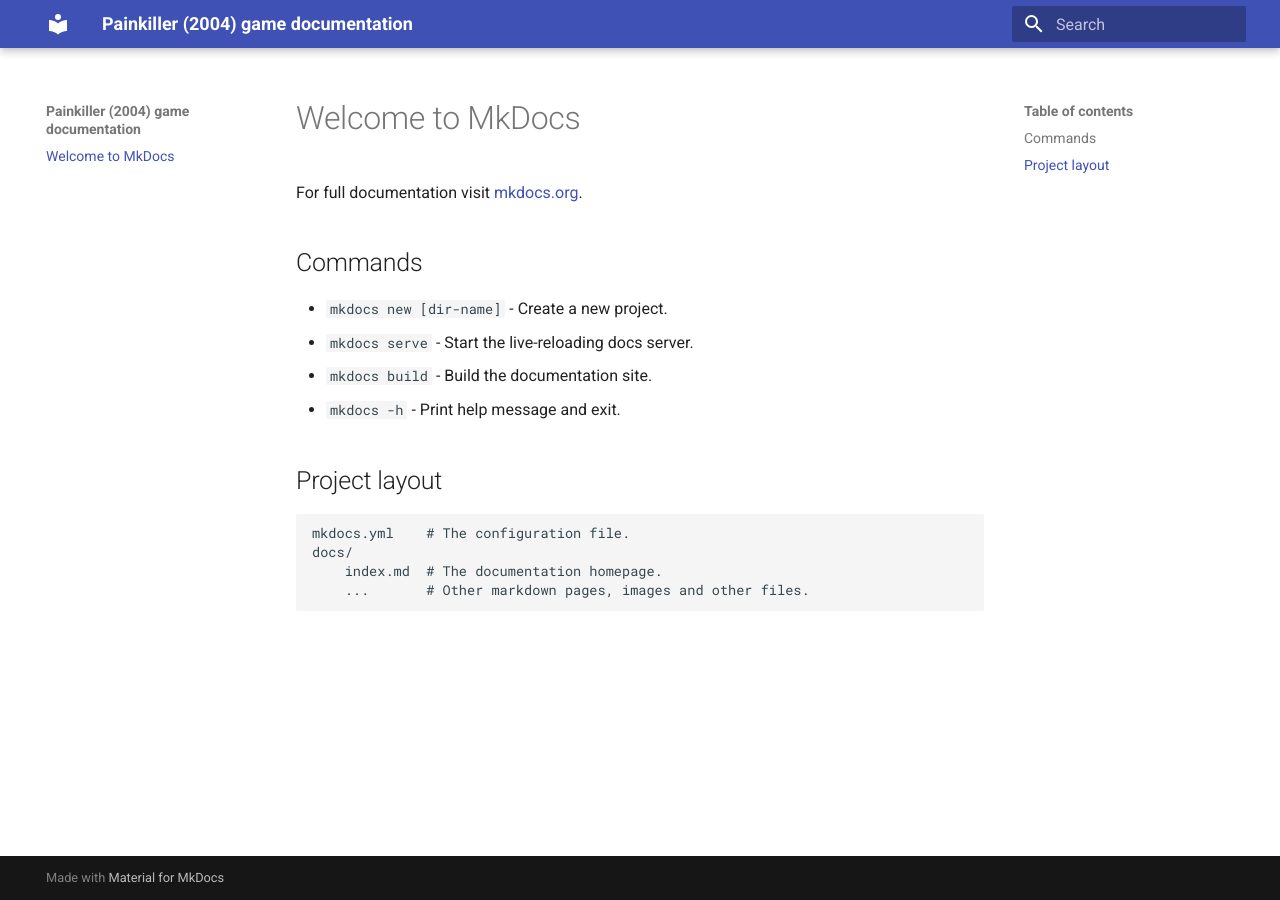
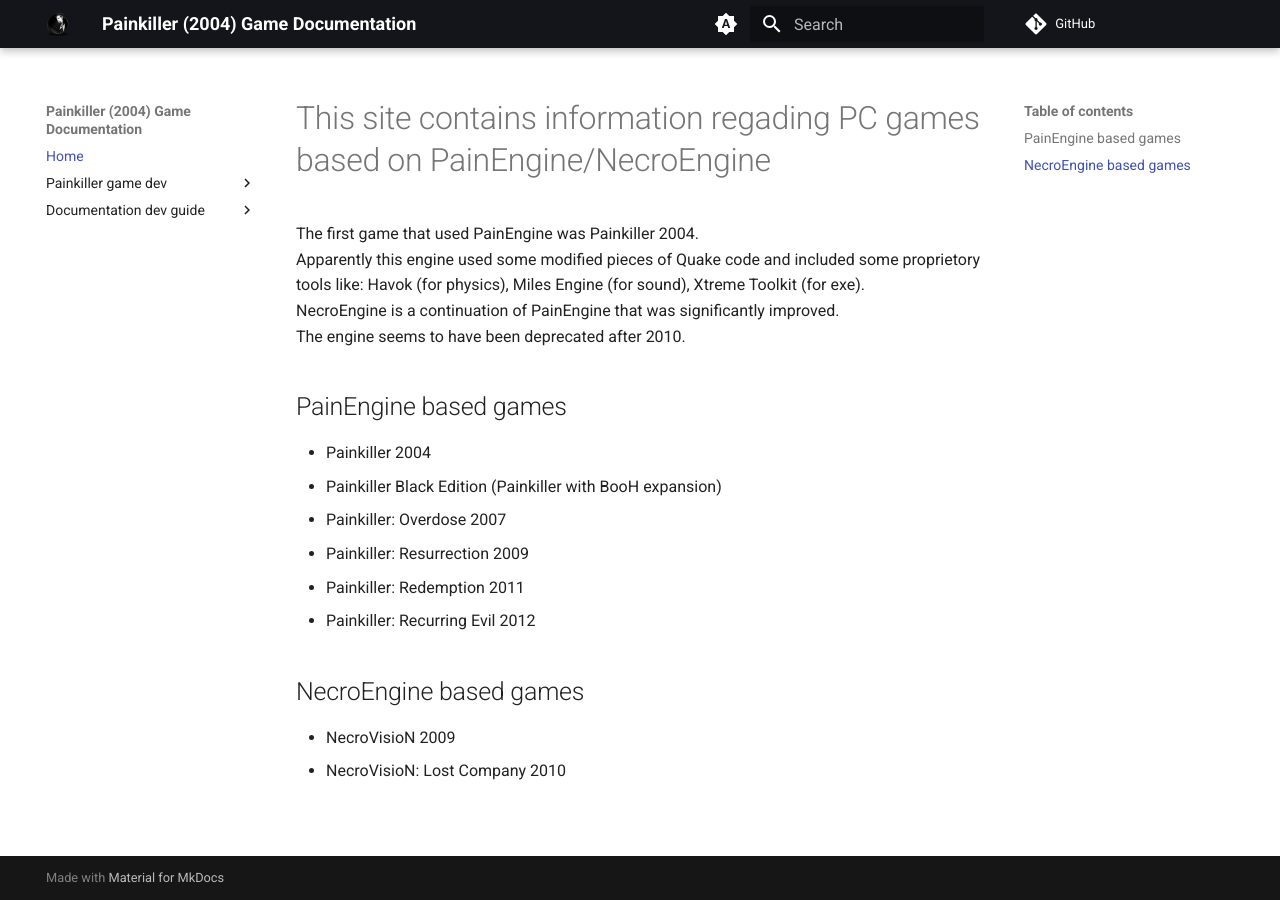
Before and after one commit to t3r6/pkdocs, an MkDocs documentation site: the page built from docs/index.md, in a window 1280 px wide. Built offline with MkDocs 1.6.1 and Material for MkDocs 9.7.7, drawn with Linux system fonts in a browser that asks for light colours; comment, search, counter and statistics services are not loaded.

```diff
--- a/docs/index.md
+++ b/docs/index.md
@@ -1,17 +1,19 @@
-# Welcome to MkDocs
+# This site contains information regading PC games based on PainEngine/NecroEngine
 
-For full documentation visit [mkdocs.org](https://www.mkdocs.org).
+The first game that used PainEngine was Painkiller 2004.<br>
+Apparently this engine used some modified pieces of Quake code and included some proprietory tools like:
+Havok (for physics), Miles Engine (for sound), Xtreme Toolkit (for exe).<br>
+NecroEngine is a continuation of PainEngine that was significantly improved.<br>
+The engine seems to have been deprecated after 2010.
 
-## Commands
+## PainEngine based games
+* Painkiller 2004
+* Painkiller Black Edition (Painkiller with BooH expansion)
+* Painkiller: Overdose 2007
+* Painkiller: Resurrection 2009
+* Painkiller: Redemption 2011
+* Painkiller: Recurring Evil 2012
 
-* `mkdocs new [dir-name]` - Create a new project.
-* `mkdocs serve` - Start the live-reloading docs server.
-* `mkdocs build` - Build the documentation site.
-* `mkdocs -h` - Print help message and exit.
-
-## Project layout
-
-    mkdocs.yml    # The configuration file.
-    docs/
-        index.md  # The documentation homepage.
-        ...       # Other markdown pages, images and other files.
+## NecroEngine based games
+* NecroVisioN 2009
+* NecroVisioN: Lost Company 2010
--- a/mkdocs.yml
+++ b/mkdocs.yml
@@ -1,3 +1,50 @@
-site_name: Painkiller (2004) game documentation
+site_name: Painkiller (2004) Game Documentation
 theme:
   name: material
+  logo: img/logo.png
+  favicon: img/favicon.png
+
+  palette:
+    # Palette toggle for automatic mode
+    - media: "(prefers-color-scheme)"
+      primary: black
+      toggle:
+        icon: material/brightness-auto
+        name: Switch to light mode
+
+    # Palette toggle for light mode
+    - media: "(prefers-color-scheme: light)"
+      scheme: default
+      primary: black
+      toggle:
+        icon: material/brightness-7
+        name: Switch to dark mode
+
+    # Palette toggle for dark mode
+    - media: "(prefers-color-scheme: dark)"
+      scheme: slate
+      primary: grey
+      toggle:
+        icon: material/brightness-4
+        name: Switch to system preference
+
+# Extensions
+markdown_extensions:
+  - admonition
+  - pymdownx.highlight:
+      anchor_linenums: true
+      line_spans: __span
+      pygments_lang_class: true
+  - pymdownx.inlinehilite
+  - pymdownx.snippets
+  - pymdownx.superfences
+  - pymdownx.details
+
+nav:
+  - Home: index.md
+  - Painkiller game dev:
+    - pk-unpack.md
+  - Documentation dev guide:
+    - mkdocs-dev.md
+
+repo_url: https://github.com/t3r6/pkdocs
```
Also changed, not shown: docs/mkdocs-dev.md (added, +94 -0 lines), docs/pk-unpack.md (added, +48 -0 lines), docs/img/favicon.png (added), docs/img/logo.png (added), docs/img/logo2.png (added), site/404.html, site/index.html, 5 other files.
